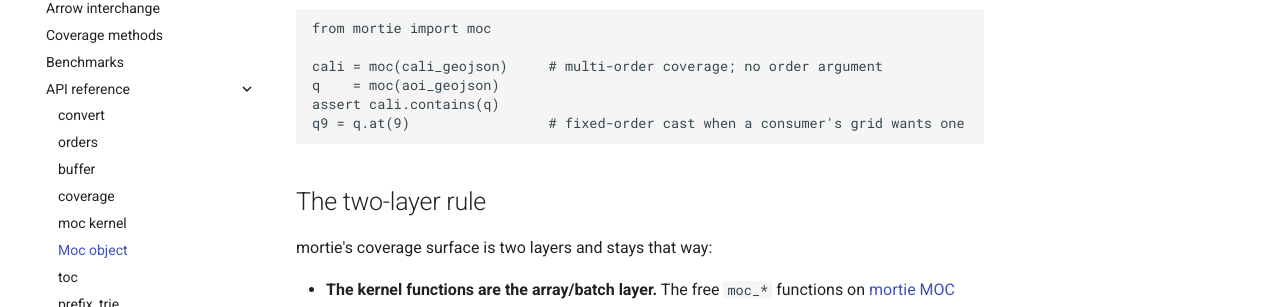
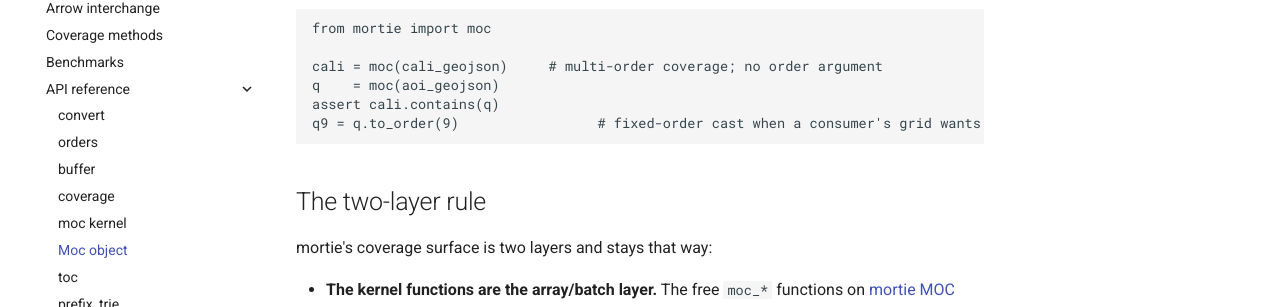
Before and after one commit to espg/mortie, an MkDocs documentation site: the page built from docs/api/moc_object.md, in a window 1280 px wide and 1400 px high. Shown: the part 238-545 px from the top of the window. Built offline with MkDocs 1.6.1 and Material for MkDocs 9.7.7, drawn with Linux system fonts in a browser that asks for light colours; comment, search, counter and statistics services are not loaded; the version menu is left out; some of the changed text lies outside the part shown.

Commit message:
rename Moc.at to to_order, mirroring its kernel (issue #196)

````diff
--- a/docs/api/moc_object.md
+++ b/docs/api/moc_object.md
@@ -9,7 +9,7 @@ from mortie import moc
 cali = moc(cali_geojson)     # multi-order coverage; no order argument
 q    = moc(aoi_geojson)
 assert cali.contains(q)
-q9 = q.at(9)                 # fixed-order cast when a consumer's grid wants one
+q9 = q.to_order(9)                 # fixed-order cast when a consumer's grid wants one
 ```
 
 ## The two-layer rule
@@ -46,7 +46,7 @@ shared.
 | `b.difference(a).empty()` | `a.contains(b)`, `b.within(a)` | `moc_minus(b, a).size == 0` |
 | `a.contains_lonlat(lon, lat)` | — (kernel only) | `moc_intersects(a, geo2mort(lat, lon, order))` |
 | — | `a.intersects(b)` | `moc_intersects(a, b)` |
-| `a.degrade_to_order(n).flatten()` | `a.at(n)` | `moc_to_order(a, n)` |
+| `a.degrade_to_order(n).flatten()` | `a.to_order(n)` | `moc_to_order(a, n)` |
 | `a.complement()` | — (kernel only) | `moc_not(a, domain)` |
 | `a.max_order` | `repr(a)` | `orders_of(a).max()` |
 
@@ -60,13 +60,13 @@ Three places the vocabulary matches but the meaning does not:
   point-in-MOC mask (and is deprecated in favour of `contains_lonlat` /
   `contains_skycoords`); the MOCpy spelling of mortie's `a.contains(b)` is
   `b.difference(a).empty()`.
-- **`a.at(n)` is not `degrade_to_order` and not `flatten`.**
+- **`a.to_order(n)` is not `degrade_to_order` and not `flatten`.**
   `degrade_to_order(n)` returns a coarsened *MOC* and `flatten()` takes no
   order, so the MOCpy equivalent is the pair `degrade_to_order(n).flatten()`.
-  That covers the coarsening direction only: `at(n)` also **densifies** when
+  That covers the coarsening direction only: `to_order(n)` also **densifies** when
   `n` is finer than the cover, which MOCpy has no single call for.
 
-Two mortie-specific notes. `a.at(n)` returns the flat **array**, not a `Moc`: a
+Two mortie-specific notes. `a.to_order(n)` returns the flat **array**, not a `Moc`: a
 single-order cell list is not a MOC, and re-normalizing it would collapse it
 straight back to the compact form. And the predicates are *cover* algebra, not
 *polygon* algebra — the conservative-direction table below says which way each
````
Also changed, not shown: CHANGELOG.md (+1 -1 lines), README.md (+3 -3 lines), 2 other files.
